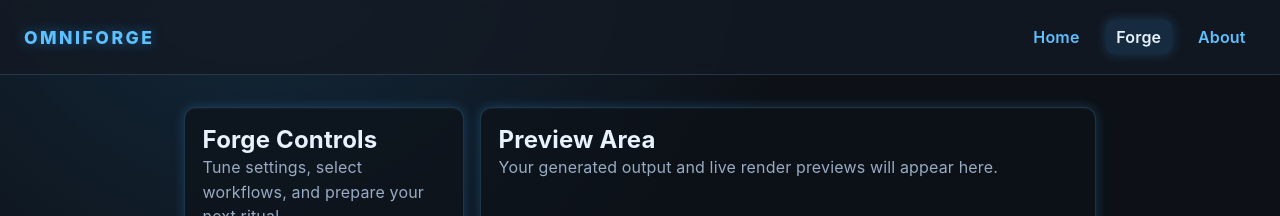
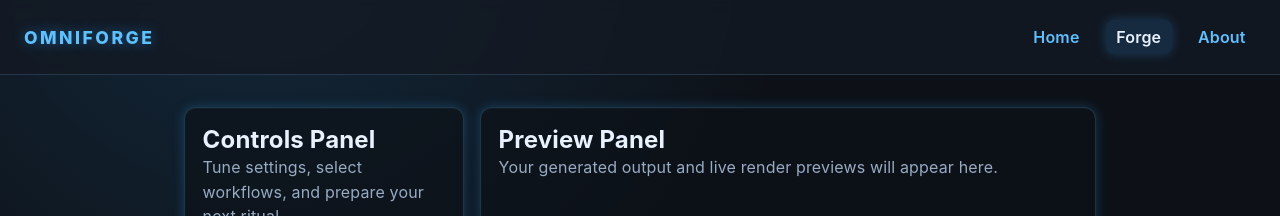
Before and after one commit to SkyGeek2185/omniforge, a React (Vite) app: page /forge in a window 1280 px wide. Shown: the top 216 px of the page. Built offline with nearby package versions, Linux system fonts and the light colour scheme.

Commit message:
Update Forge panel headings

```diff
--- a/src/pages/Forge.tsx
+++ b/src/pages/Forge.tsx
@@ -2,12 +2,12 @@ export default function Forge() {
   return (
     <section className="forge-layout">
       <aside className="forge-panel card">
-        <h2>Forge Controls</h2>
+        <h2>Controls Panel</h2>
         <p>Tune settings, select workflows, and prepare your next ritual.</p>
       </aside>
 
       <div className="forge-preview card">
-        <h2>Preview Area</h2>
+        <h2>Preview Panel</h2>
         <p>Your generated output and live render previews will appear here.</p>
       </div>
     </section>
```
